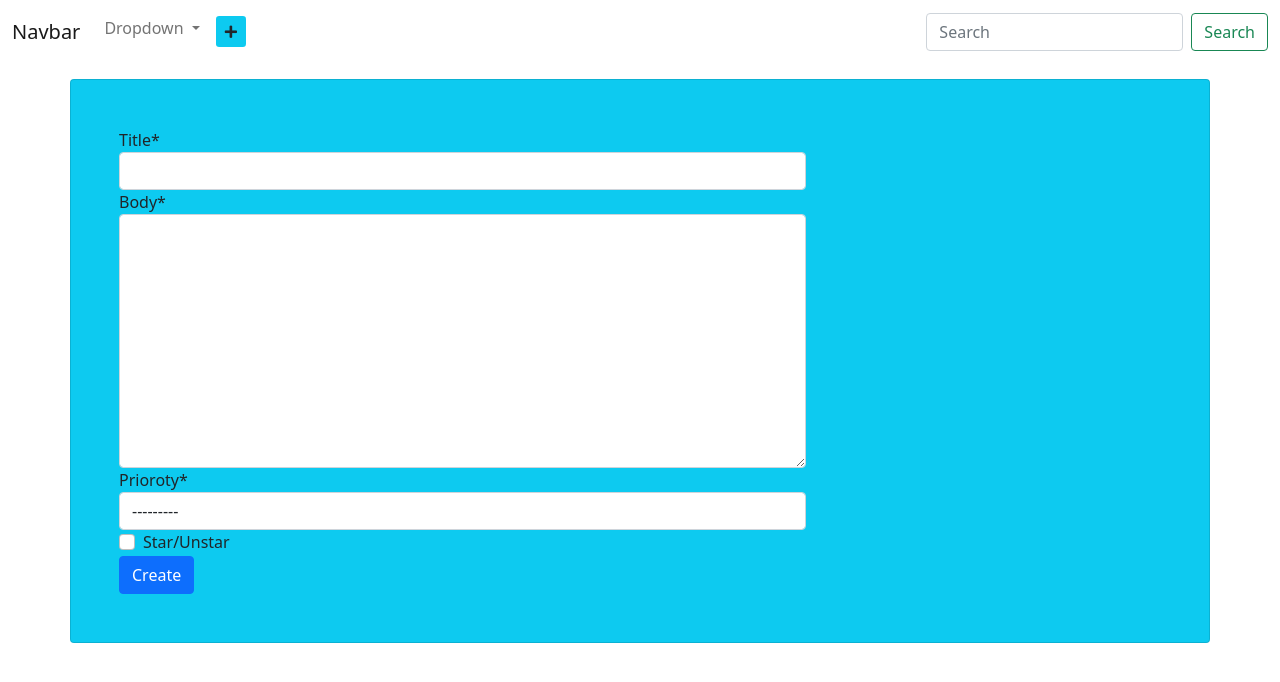
After one commit to RoboCodeITAcademy/NotesProjectDjango, a Django app: page /create/ in a window 1280 px wide. The commit adds this page. Shown: the top 682 px of the page. Run offline with Django 3.2, Linux system fonts and the light colour scheme; some libraries are stand-ins or nearby versions.

Commit message:
lkm
mojm

```diff
--- a/note/urls.py
+++ b/note/urls.py
@@ -5,5 +5,8 @@ app_name = 'note'
 
 urlpatterns = [
 	path('', views.HomePageView.as_view(), name='home'),
-	path('stars/', views.starUnstar, name='starUnstar'),
+	path('create/', views.CreateNoteView.as_view(),name='create'),
+	path('update/<pk>', views.UpdateNoteView.as_view(),name='update'),
+	path('delete/<pk>', views.DeleteNoteView.as_view(), name='delete')
+
 ]
--- a/note/views.py
+++ b/note/views.py
@@ -1,11 +1,27 @@
 from django.shortcuts import render,redirect
 from django.views.generic import View, ListView
 from .models import Note
-
-from django.http import HttpResponse
+from django.views.generic.edit import (
+	CreateView,
+	UpdateView,
+	DeleteView,
+)
+from django.http import HttpResponse, JsonResponse
 from .forms import AddNoteForm
 # Create your views here.
+class CreateNoteView(CreateView):
+	model = Note
+	fields = ['title','body','prioroty','star']
+	success_url = '/'
 
+class UpdateNoteView(UpdateView):
+	model = Note
+	fields = ['title', 'body', 'prioroty', 'star']
+	success_url = '/'
+
+class DeleteNoteView(DeleteView):
+	model = Note
+	success_url = '/'
 
 class HomePageView(View):
 
@@ -29,10 +45,3 @@ class HomePageView(View):
 			'form':form
 		}
 		return render(request, 'index.html', context)
-
-import json
-def starUnstar(request):
-	d = request.GET['data']
-	print(d)
-	data = json.loads(d)
-	return HttpResponse('is worked ')
--- a/notes/settings.py
+++ b/notes/settings.py
@@ -39,7 +39,7 @@ INSTALLED_APPS = [
     'django.contrib.staticfiles',
     'note',
     'ckeditor',
-     'crispy_forms'
+    'crispy_forms'
 ]
 CRISPY_TEMPLATE_PACK = 'bootstrap4'
 MIDDLEWARE = [
--- /dev/null
+++ b/templates/note/note_form.html
@@ -0,0 +1,91 @@
+{% load static %}
+{% load crispy_forms_tags %}
+<!doctype html>
+<html lang="en">
+  <head>
+    <!-- Required meta tags -->
+    <meta charset="utf-8">
+    <meta name="viewport" content="width=device-width, initial-scale=1">
+    <!-- Bootstrap CSS -->
+    <link rel="stylesheet" href="/static/style.css">
+    <link href="https://cdn.jsdelivr.net/npm/bootstrap@5.0.1/dist/css/bootstrap.min.css" rel="stylesheet" integrity="sha384-+0n0xVW2eSR5OomGNYDnhzAbDsOXxcvSN1TPprVMTNDbiYZCxYbOOl7+AMvyTG2x" crossorigin="anonymous">
+    <link rel="short icon" href="https://icons.iconarchive.com/icons/hamzasaleem/stock/64/Notes-icon.png">
+    <link rel="stylesheet" href="https://cdnjs.cloudflare.com/ajax/libs/font-awesome/5.15.3/css/all.min.css" integrity="sha512-iBBXm8fW90+nuLcSKlbmrPcLa0OT92xO1BIsZ+ywDWZCvqsWgccV3gFoRBv0z+8dLJgyAHIhR35VZc2oM/gI1w==" crossorigin="anonymous" referrerpolicy="no-referrer" />
+    <title>Notes | Django</title>
+  </head>
+  <script>
+  if ( window.history.replaceState ) {
+  window.history.replaceState( null, null, window.location.href );
+  }
+  </script>
+  <body>
+    <nav class="navbar navbar-expand-lg navbar-light">
+      <div class="container-fluid">
+        <a class="navbar-brand" href="#">Navbar</a>
+        <button class="navbar-toggler" type="button" data-bs-toggle="collapse" data-bs-target="#navbarSupportedContent" aria-controls="navbarSupportedContent" aria-expanded="false" aria-label="Toggle navigation">
+        <span class="navbar-toggler-icon"></span>
+        </button>
+        <div class="collapse navbar-collapse" id="navbarSupportedContent">
+          <ul class="navbar-nav me-auto mb-2 mb-lg-0">
+
+
+            <li class="nav-item dropdown">
+              <a class="nav-link dropdown-toggle" href="#" id="navbarDropdown" role="button" data-bs-toggle="dropdown" aria-expanded="false">
+                Dropdown
+              </a>
+              <ul class="dropdown-menu" aria-labelledby="navbarDropdown">
+                <li><a class="dropdown-item" href="#">Action</a></li>
+                <li><a class="dropdown-item" href="#">Another action</a></li>
+                <li><hr class="dropdown-divider"></li>
+                <li><a class="dropdown-item" href="#">Something else here</a></li>
+              </ul>
+            </li>
+            <li class="nav-item">
+              <a href="#" class="nav-link" data-bs-toggle="modal" data-bs-target="#exampleModal">
+                <button class="btn btn-outline btn-sm bg-info">
+                <i class="fas fa-plus"></i>
+
+                </button>
+              </a>
+            </li>
+          </ul>
+          <form  class="d-flex" method="GET">
+
+            <input onkeyup="" class="form-control me-2"
+            type="search" placeholder="Search"
+            aria-label="Search"
+            name="note">
+
+            <button class="btn btn-outline-success" type="submit">Search</button>
+          </form>
+
+        </div>
+      </div>
+    </nav>
+    <div class="container card bg-info p-5 mt-3">
+
+            <div class="row">
+                <div class="col-md-8">
+                    <form action="" method="post">
+                        {{ form|crispy }}
+                        {% csrf_token %}
+                        <input type="submit" class="btn btn-primary" value="Create">
+                    </form>
+                </div>
+              </div>
+
+          </div>
+        </div>
+
+  {% load static %}
+  <script type="text/javascript" src="{% static "ckeditor/ckeditor-init.js" %}"></script>
+  <script type="text/javascript" src="{% static "ckeditor/ckeditor/ckeditor.js" %}"></script>
+  <!-- Optional JavaScript; choose one of the two! -->
+  <!-- Option 1: Bootstrap Bundle with Popper -->
+  <script src="https://cdn.jsdelivr.net/npm/bootstrap@5.0.1/dist/js/bootstrap.bundle.min.js" integrity="sha384-gtEjrD/SeCtmISkJkNUaaKMoLD0//ElJ19smozuHV6z3Iehds+3Ulb9Bn9Plx0x4" crossorigin="anonymous"></script>
+  <!-- Option 2: Separate Popper and Bootstrap JS -->
+  <script src="https://cdn.jsdelivr.net/npm/@popperjs/core@2.9.2/dist/umd/popper.min.js" integrity="sha384-IQsoLXl5PILFhosVNubq5LC7Qb9DXgDA9i+tQ8Zj3iwWAwPtgFTxbJ8NT4GN1R8p" crossorigin="anonymous"></script>
+  <script src="https://cdn.jsdelivr.net/npm/bootstrap@5.0.1/dist/js/bootstrap.min.js" integrity="sha384-Atwg2Pkwv9vp0ygtn1JAojH0nYbwNJLPhwyoVbhoPwBhjQPR5VtM2+xf0Uwh9KtT" crossorigin="anonymous"></script>
+  <script src="/static/query.js"></script>
+</body>
+</html>
```
Also changed, not shown: templates/index.html (+20 -13 lines), templates/note/note_confirm_delete.html (added, +92 -0 lines), db.sqlite3.
